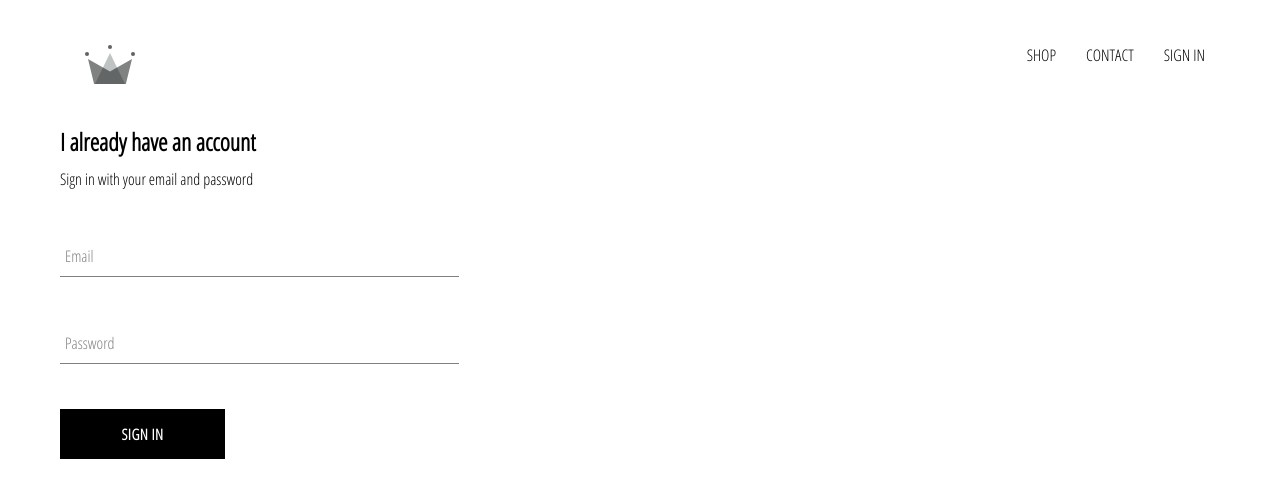
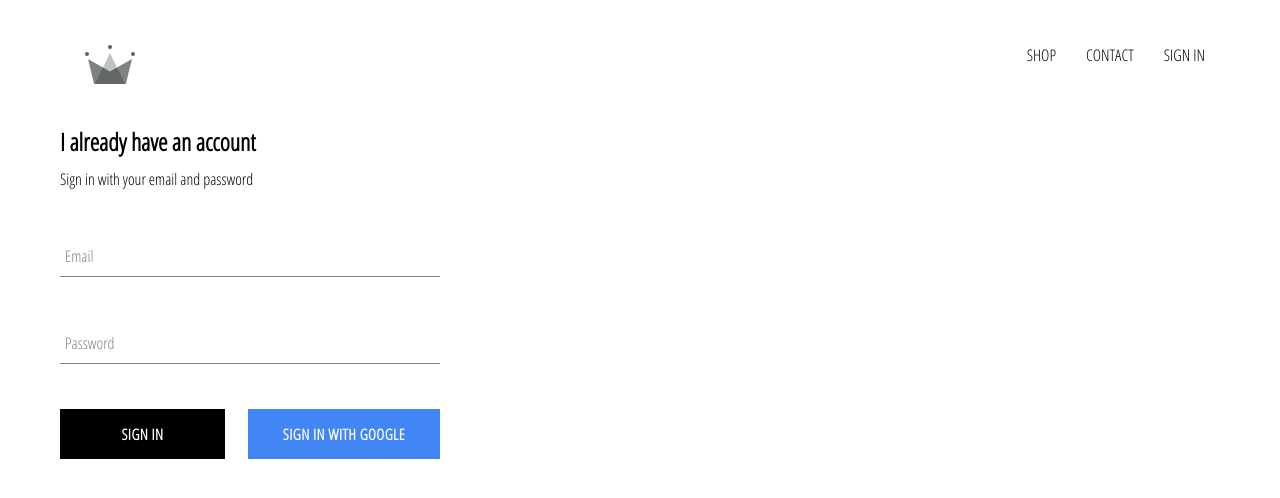
Before and after one commit to Saga-sanga/crwn-clothing, a React (Create React App) app: page /signin in a window 1280 px wide. Shown: the top 498 px of the page. Built offline with nearby package versions, Linux system fonts and the light colour scheme; no server answers.

Commit message:
added firebase google sign in feature

```diff
--- a/package.json
+++ b/package.json
@@ -6,6 +6,7 @@
     "@testing-library/jest-dom": "^5.11.10",
     "@testing-library/react": "^11.2.6",
     "@testing-library/user-event": "^12.8.3",
+    "firebase": "^8.3.2",
     "node-sass": "^5.0.0",
     "react": "^17.0.2",
     "react-dom": "^17.0.2",
--- a/src/App.css
+++ b/src/App.css
@@ -7,3 +7,7 @@
   text-decoration: none;
   color: black;
 }
+
+* {
+  box-sizing: border-box;
+}
--- a/src/App.js
+++ b/src/App.js
@@ -1,3 +1,4 @@
+import React from 'react';
 import { Switch, Route } from 'react-router-dom';
 
 import './App.css';
@@ -5,11 +6,34 @@
 import ShopPage from './pages/shop/shop.component.jsx';
 import Header from './components/header/header.component';
 import SignInAndSignUpPage from './pages/sign-in-and-sign-up/sign-in-and-sign-up.component';
+import { auth } from './firebase/firebase.utils'
 
-function App() {
+class App extends React.Component {
+  constructor() {
+    super();
+
+    this.state = {
+      currentUser: null
+    }
+  }
+
+  unsubscribeFromAuth = null;
+
+  componentDidMount() {
+    this.unsubscribeFromAuth = auth.onAuthStateChanged(user => {
+      this.setState({ currentUser: user});
+      console.log(user);
+    })
+  }
+
+  componentWillUnmount() {
+    this.unsubscribeFromAuth();
+  }
+
+  render() {
     return (
       <div>
-      <Header />
+        <Header currentUser={this.state.currentUser}/>
         <Switch>
           <Route exact path="/" component={HomePage} />
           <Route exact path="/shop/" component={ShopPage} />
@@ -18,5 +42,6 @@
       </div>
     );
   }
+}
 
 export default App;
--- a/src/components/custom-button/custom-button.component.jsx
+++ b/src/components/custom-button/custom-button.component.jsx
@@ -1,8 +1,11 @@
 import React from 'react';
 import './custom-button.styles.scss';
 
-const CustomButton = ({children, ...otherProps}) => (
-  <button className='custom-button' {...otherProps}>
+const CustomButton = ({children, isGoogleSignIn, ...otherProps}) => (
+  <button
+    className={`${isGoogleSignIn? 'google-sign-in' : ''} custom-button`}
+    {...otherProps}
+  >
     {children}
   </button>
 )
--- a/src/components/custom-button/custom-button.styles.scss
+++ b/src/components/custom-button/custom-button.styles.scss
@@ -19,4 +19,14 @@
     color: black;
     border: 1px solid black;
   }
+
+  &.google-sign-in {
+    background-color: #4285f4;
+    color: white;
+
+    &:hover {
+      background-color: #357ae8;
+      border: none;
+    }
+  }
 }
--- a/src/components/header/header.component.jsx
+++ b/src/components/header/header.component.jsx
@@ -1,8 +1,9 @@
 import './header.styles.scss';
 import { Link } from 'react-router-dom';
+import { auth } from '../../firebase/firebase.utils';
 import { ReactComponent as Logo } from '../../assets/crown.svg';
 
-const Header = () => (
+const Header = ({ currentUser }) => (
   <div className='header'>
     <Link className='logo-container' to="/">
       <Logo className='logo'/>
@@ -14,9 +15,14 @@
       <Link className='option' to='/contact'>
         CONTACT
       </Link>
-      <Link className='option' to='/signin'>
-        SIGN IN
-      </Link>
+      {
+        currentUser ?
+        <div className='option' onClick={() => auth.signOut()}>SIGN OUT</div>
+        :
+        <Link className='option' to='/signin'>
+          SIGN IN
+        </Link>
+      }
     </div>
   </div>
 )
--- a/src/components/header/header.styles.scss
+++ b/src/components/header/header.styles.scss
@@ -20,6 +20,7 @@
 
     .option {
       padding: 10px 15px;
+      cursor: pointer;
     }
   }
 }
--- a/src/components/sign-in/sign-in.component.jsx
+++ b/src/components/sign-in/sign-in.component.jsx
@@ -1,6 +1,7 @@
 import React from 'react';
 import FormInput from '../form-input/form-input.component';
 import CustomButton from '../custom-button/custom-button.component';
+import { signInWithGoogle } from '../../firebase/firebase.utils';
 import './sign-in.styles.scss';
 
 class SignIn extends React.Component {
@@ -50,7 +51,14 @@
             required
           />
 
-          <CustomButton type='submit'>Sign in</CustomButton>
+          <div className='buttons'>
+            <CustomButton type='submit'>Sign in</CustomButton>
+            <CustomButton onClick={signInWithGoogle} isGoogleSignIn>
+              {' '}
+              Sign in with Google{' '}
+            </CustomButton>
+          </div>
+
         </form>
       </div>
     )
--- a/src/components/sign-in/sign-in.styles.scss
+++ b/src/components/sign-in/sign-in.styles.scss
@@ -1,9 +1,14 @@
 .sign-in {
-  width: 30vw;
+  width: 380px;
   display: flex;
   flex-direction: column;
 
   .title {
     margin: 10px 0;
   }
+
+  .buttons {
+    display: flex;
+    justify-content: space-between;
+  }
 }
--- /dev/null
+++ b/src/firebase/firebase.utils.js
@@ -0,0 +1,24 @@
+import firebase from 'firebase/app';
+import 'firebase/firestore';
+import 'firebase/auth';
+
+const firebaseConfig = {
+  apiKey: "AIzaSyBYVfOR-A4v6MJIhWHQeU14uFtwfYZnuUE",
+  authDomain: "crown-db-86fe2.firebaseapp.com",
+  projectId: "crown-db-86fe2",
+  storageBucket: "crown-db-86fe2.appspot.com",
+  messagingSenderId: "107895838378",
+  appId: "1:107895838378:web:909c542400d2afd747e2d3",
+  measurementId: "G-SNK6B0EJ0E"
+}
+
+firebase.initializeApp(firebaseConfig);
+
+export const auth = firebase.auth();
+export const firestore = firebase.firestore();
+
+const provider = new firebase.auth.GoogleAuthProvider();
+provider.setCustomParameters({ prompt: 'select_account'});
+export const signInWithGoogle = () => auth.signInWithPopup(provider);
+
+export default firebase;
```
Also changed, not shown: 1 other file (tests, documents, lock files or other folders). Lines whose indentation alone changed are shown as unchanged.
